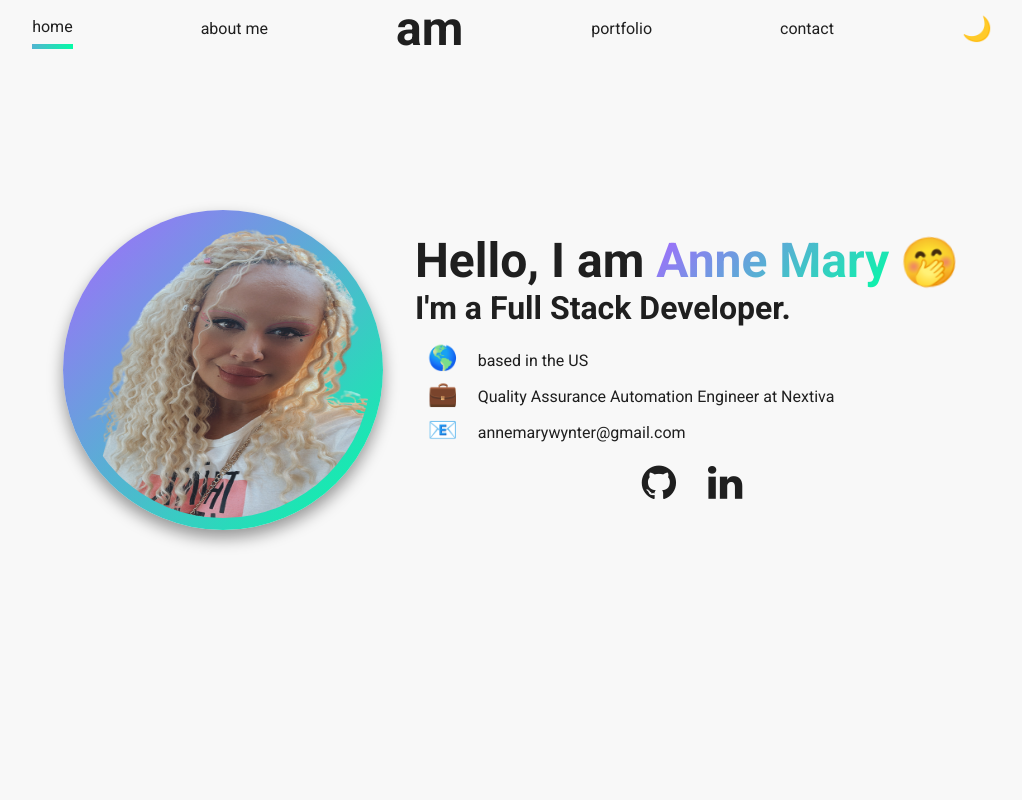
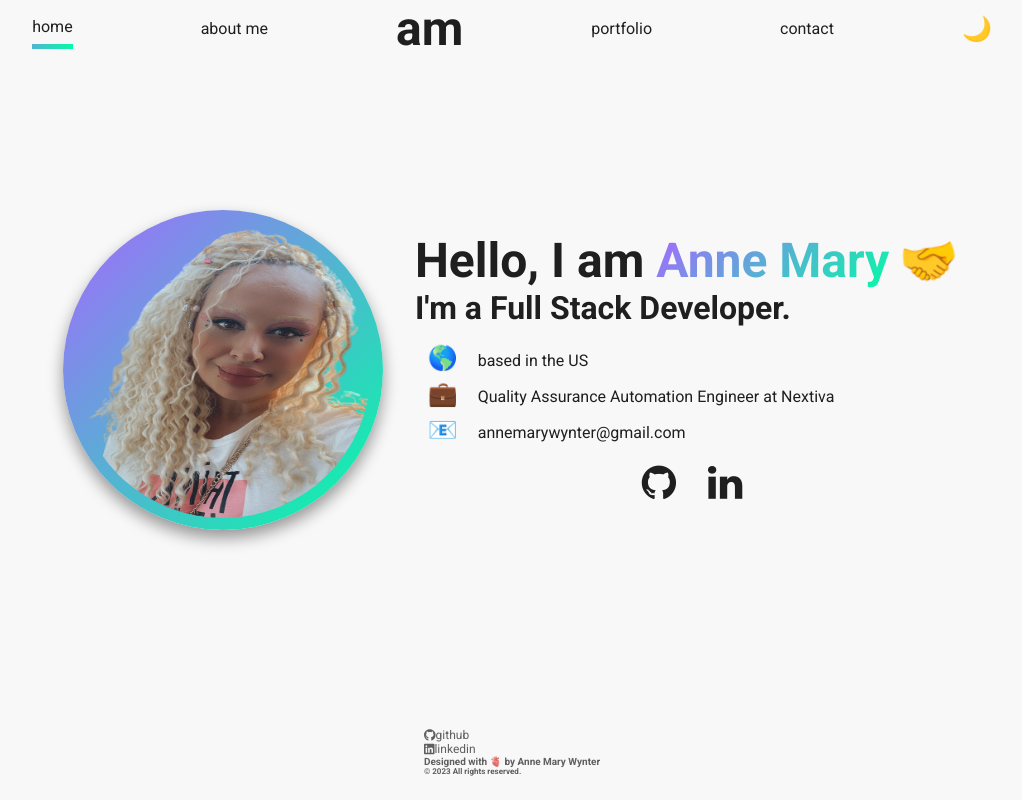
Before and after one commit to annemarywynter1986/ReactPortfolio, a React (Create React App) app: page / in a window 1280 px wide. Shown: the whole page, without its empty margins (128-1150 px from the left). Built offline with nearby package versions, Linux system fonts and the light colour scheme.

Commit message:
adding footer and adjusting other files to reflect changes

```diff
--- a/package.json
+++ b/package.json
@@ -5,6 +5,8 @@
   "dependencies": {
     "@emotion/react": "^11.9.0",
     "@emotion/styled": "^11.8.1",
+    "@fortawesome/free-brands-svg-icons": "^6.4.2",
+    "@fortawesome/react-fontawesome": "^0.2.0",
     "@mui/icons-material": "^5.6.2",
     "@mui/material": "^5.6.3",
     "@testing-library/jest-dom": "^5.14.1",
--- a/src/components/BaseLayout.js
+++ b/src/components/BaseLayout.js
@@ -1,17 +1,17 @@
-import React, {useEffect, useState} from 'react';
-import Style from './BaseLayout.module.scss'
-import Navbar from "./Navbar";
-import Home from "./home/Home";
-import About from "./about/About";
-import Portfolio from "./portfolio/Portfolio";
-import MyContactForm from "./contact/MyContactForm.js";
-import {Route, Routes} from "react-router-dom";
-import {Box, Grid} from "@mui/material";
+import React, { useEffect, useState } from 'react';
+import Style from './BaseLayout.module.scss';
+import Navbar from './Navbar';
+import Home from './home/Home';
+import About from './about/About';
+import Portfolio from './portfolio/Portfolio';
+import Footer from './footer/Footer';
+import MyContactForm from './contact/MyContactForm.js';
+import { Route, Routes } from 'react-router-dom';
+import { Box, Grid } from '@mui/material';
+import PropTypes from 'prop-types'; // Import PropTypes
+import { socials } from './footer/Footer';
 
-
-
-
-export default function BaseLayout() {
+function BaseLayout() {
   const [darkMode, setDarkMode] = useState(false);
 
   const handleToggleDarkMode = () => {
@@ -26,6 +26,7 @@ export default function BaseLayout() {
   }, []);
 
   const containerClassName = darkMode ? Style.dark : Style.light;
+
 
   return (
     <Box className={containerClassName}>
@@ -42,11 +43,19 @@ export default function BaseLayout() {
           </Routes>
         </Grid>
         <Grid item>
-          <Box component="footer" display="flex" flexDirection="column" alignItems="center" py="1.5rem" sx={{ opacity: 0.7 }} width="100%">
-
+          <Box component="footer" display="flex" flexDirection="column" alignItems="center" py="1.5rem" sx={{ opacity: 0.7 }} width="100%" >
+            {/* Include the Footer component here and pass the socials prop */}
+            <Footer socials={socials} />
           </Box>
         </Grid>
       </Grid>
     </Box>
   );
 }
+
+BaseLayout.propTypes = {
+  darkMode: PropTypes.bool.isRequired,
+  handleToggleDarkMode: PropTypes.func.isRequired,
+};
+
+export default BaseLayout;
--- /dev/null
+++ b/src/components/footer/Footer.js
@@ -0,0 +1,70 @@
+import React from "react";
+import { FontAwesomeIcon } from '@fortawesome/react-fontawesome';
+import { faGithub, faLinkedin } from "@fortawesome/free-brands-svg-icons";
+import PropTypes from "prop-types"; // Import PropTypes
+
+export const socials = [
+  {
+    link: "https://github.com/annemarywynter1986",
+    icon: faGithub,
+    label: 'github'
+  },
+  {
+    link: "https://www.linkedin.com/in/anne-mary-wynter-958852229/",
+    icon: faLinkedin,
+    label: 'linkedin'
+  }
+];
+
+const Footer = ({ socials }) => { // Pass socials as a prop
+  return (
+    <footer className="footer bg-dark text-white">
+      <div className="footer-container">
+        <section className="social-icons-wrapper d-flex flex-md-row justify-content-center">
+          {socials.map(({ label, link, icon, color }) => (
+            <div
+              key={label}
+              className="d-flex flex-column align-items-center mx-md-2 transparent-bg"
+            >
+              <a
+                href={link}
+                className={`icon ${label}`}
+                target="_blank"
+                rel="noreferrer"
+                aria-label={`Visit ${label}'s profile on ${icon.iconName}`}
+              >
+                <FontAwesomeIcon
+                  icon={icon}
+                  className="footer-icon-size"
+                  style={{ color }}
+                />
+              </a>
+              <a href={link} target="_blank" rel="noreferrer">
+                <span className="d-inline-block mx-1 name">{label}</span>
+              </a>
+            </div>
+          ))}
+        </section>
+        <section className="form-footer">
+          <h5 className="designer-text">Designed with 🫀 by Anne Mary Wynter</h5>
+          <p>
+            <h6 className="copyright-text">&copy; {new Date().getFullYear()} All rights reserved.</h6>
+          </p>
+        </section>
+      </div>
+    </footer>
+  );
+};
+
+Footer.propTypes = {
+  socials: PropTypes.arrayOf(
+    PropTypes.shape({
+      link: PropTypes.string.isRequired,
+      icon: PropTypes.object.isRequired, // You might need to adjust this based on the FontAwesome icon prop type
+      label: PropTypes.string.isRequired,
+      color: PropTypes.string, // Optional
+    })
+  ).isRequired, // Make sure socials is required
+};
+
+export default Footer;
--- /dev/null
+++ b/src/components/footer/Footer.scss
@@ -0,0 +1,83 @@
+/* FOOTER SECTION */
+
+.footer {
+    position: fixed;
+    bottom: 0;
+    width: 100%;
+  }
+
+    .social-icons-wrapper {
+      margin-top: 1rem; /* Add margin-top to the social-icons-wrapper */
+      padding-bottom: 0; /* Remove padding-bottom from the social-icons-wrapper */
+    }
+
+   /* FOR FUTURE USE AND DEVELOPMENT FOR THE FOOTER SECTION */
+
+  /* CSS for Old Devices Smaller than 320px (mobile) */
+  @media (max-width: 320px) {
+      .designer-text,
+      .copyright-text {
+        font-size: 8px;
+      }
+
+      .footer-icon-size {
+        font-size: 14px;
+      }
+    }
+
+    /* CSS for screens between 321px and 575px (mobile) */
+    @media (min-width: 321px) and (max-width: 575px) {
+      .designer-text,
+      .copyright-text {
+        font-size: 12px;
+      }
+
+      .footer-icon-size {
+        font-size: 18px;
+      }
+    }
+
+    /* CSS for screens between 576px and 992px (tablet) */
+    @media (min-width: 576px) and (max-width: 992px) {
+      .designer-text,
+      .copyright-text {
+        font-size: 14px;
+      }
+
+      .footer-icon-size {
+        font-size: 22px;
+      }
+    }
+
+    /* CSS for screens greater than 992px (desktop) */
+    @media (min-width: 993px) {
+      .designer-text,
+      .copyright-text {
+        font-size: 16px;
+      }
+
+      .footer-icon-size {
+        font-size: 28px;
+      }
+    }
+
+    .footer-icon-size {
+      margin-top: 4.6px;;
+    }
+
+    .form-footer {
+      display: inline-block;
+      vertical-align: middle;
+      margin-bottom: 0;
+      padding: 10px;
+    }
+
+    .designer-text,
+    .copyright-text,
+    .footer-container,
+    .footer {
+        align-content: center;
+        border: 0px;
+        margin: 0px;
+        padding: 0px;
+    }
--- a/src/components/home/Home.js
+++ b/src/components/home/Home.js
@@ -4,8 +4,10 @@ import me from '../../img/self.png';
 import classNames from 'classnames';
 import EmojiBullet from "./EmojiBullet";
 import SocialIcon from "./SocialIcon";
-import {Box} from "@mui/material";
-import {info} from "../../info/Info";
+import { Box } from "@mui/material";
+import { info } from "../../info/Info";
+import Footer from '../footer/Footer'; // Import the Footer component here
+
 
 const Home = () => {
   const avatarStyles = {
@@ -63,7 +65,7 @@ const Home = () => {
       <Box>
         <h1>
           Hello, I am <span style={headerStyles}>{info.firstName}</span>
-          <span className={Style.hand}>🤭</span>
+          <span className={Style.hand}>🤝</span>
         </h1>
         <h2>I'm {info.position}.</h2>
         <Box component="ul" p="0.8rem">
--- a/src/components/portfolio/Portfolio.js
+++ b/src/components/portfolio/Portfolio.js
@@ -13,6 +13,11 @@ export default function Portfolio() {
                    </Grid>
                 ))}
             </Grid>
+            <Grid item>
+          <Box component="footer" display="flex" flexDirection="column" alignItems="center" py="1.5rem" sx={{ opacity: 0.7 }} width="100%">
+
+          </Box>
+        </Grid>
         </Box>
     );
 };
```
Also changed, not shown: 1 other file (tests, documents, lock files or other folders).
